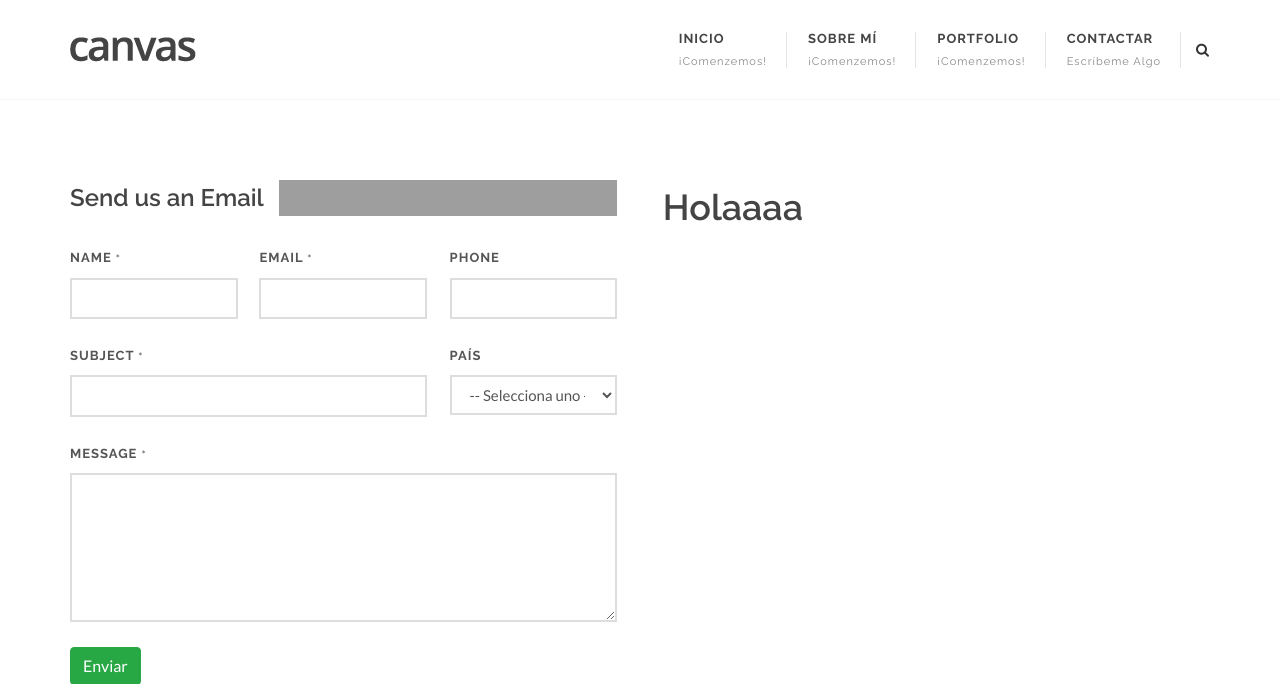
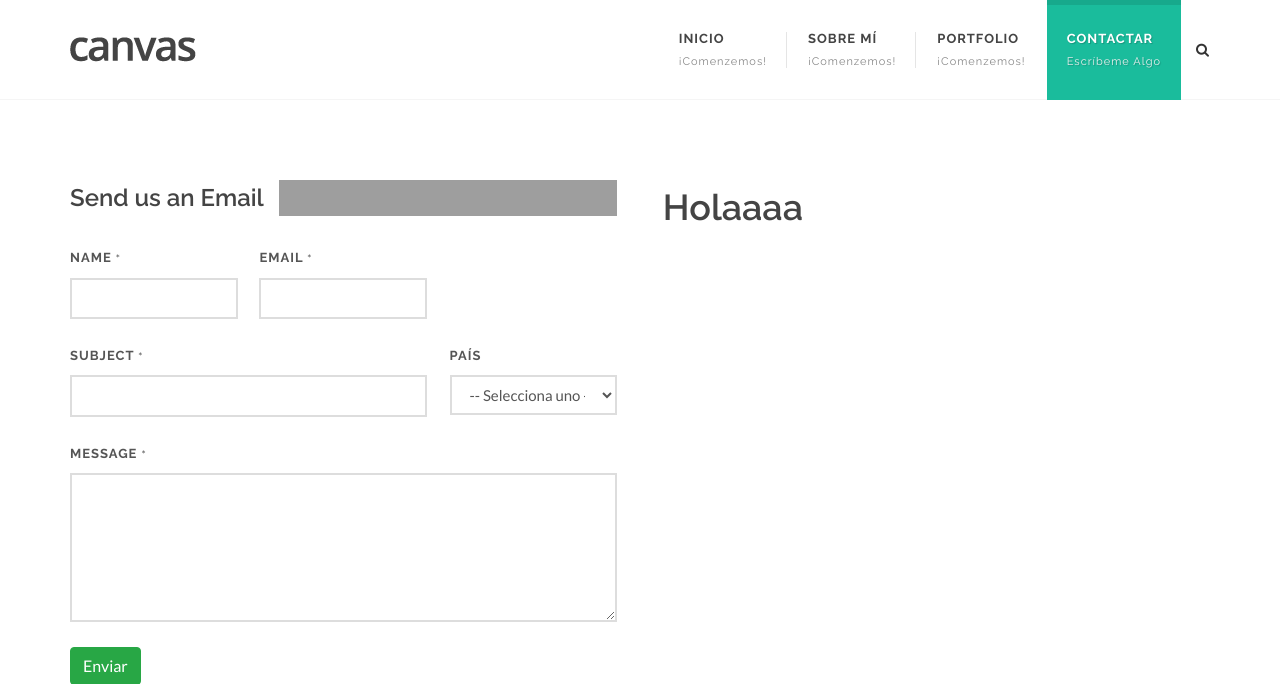
Before and after one commit to alhgo/HolgueraAlvaro_PR09, a WordPress theme: template contact.php in a window 1280 px wide. Shown: the top 684 px of the page. Run offline with PHP 8.4 and a stand-in for WordPress, Linux system fonts and the light colour scheme; the site name, menu and one post (Sample post) are stand-ins, and other content is empty; grey boxes are pictures that could not be loaded.

Commit message:
Formulario de contacto
Con un ligero validador

```diff
--- a/contact.php
+++ b/contact.php
@@ -21,7 +21,7 @@
 
 	<!-- Document Title
 	============================================= -->
-	<title>Contact - Layout 2 | Canvas</title>
+	<title>Contacta conmigo</title>
 
 </head>
 
@@ -62,13 +62,16 @@
 
 							<div class="contact-form-result"></div>
 
-							<form class="nobottommargin" id="template-contactform" name="template-contactform" action="include/sendemail.php" method="post" novalidate="novalidate">
+							<form class="nobottommargin" id="myForm" name="template-contactform" action="form-data.php" method="post" novalidate="novalidate">
 
 								<div class="form-process"></div>
 
 								<div class="col_one_third">
 									<label for="template-contactform-name">Name <small>*</small></label>
 									<input type="text" id="template-contactform-name" name="template-contactform-name" value="" class="sm-form-control ">
+                                    <div class="alert alert-danger d-none" role="alert" >
+  Escribe tu nombre
+</div>
 								</div>
 
 								<div class="col_one_third">
@@ -76,10 +79,7 @@
 									<input type="email" id="template-contactform-email" name="template-contactform-email" value="" class="required email sm-form-control">
 								</div>
 
-								<div class="col_one_third col_last">
-									<label for="template-contactform-phone">Phone</label>
-									<input type="text" id="template-contactform-phone" name="template-contactform-phone" value="" class="sm-form-control">
-								</div>
+
 
 								<div class="clear"></div>
 
@@ -197,9 +197,31 @@
     <script>
 
     function validateForm()
-        {
-            console.log("Validando");
+    {
+
+        let todoBien = true;
+
+        var inputName = document.getElementById("template-contactform-name");
+
+        if(inputName.value.trim() === "")
+            {
+                inputName.classList.add("error");
+                todoBien = false;
+            }
+        else{
+            inputName.classList.remove("error");
         }
+
+
+
+        console.log("Validando");
+
+
+        if(todoBien)
+            {
+                document.getElementById("myForm").submit();
+            }
+    }
 
 
     </script>
--- a/form-data.php
+++ b/form-data.php
@@ -6,7 +6,7 @@
 </head>
 
 <body>
-    <h1>Hola <?php echo $_POST['nombre'] . " " . $_POST['apellido'] ?></h1>
+    <h1>Hola <?php echo $_POST['template-contactform-name'] ?></h1>
 
     <a href="contact.php">Volver</a>
     <pre>
--- a/includes/header.php
+++ b/includes/header.php
@@ -30,7 +30,7 @@
 
 							</li>
 
-                            <li><a href="contact.php"><div>Contactar</div><span>Escríbeme algo</span></a>
+                            <li class="current"><a href="contact.php" ><div>Contactar</div><span>Escríbeme algo</span></a>
 
 							</li>
 
```
